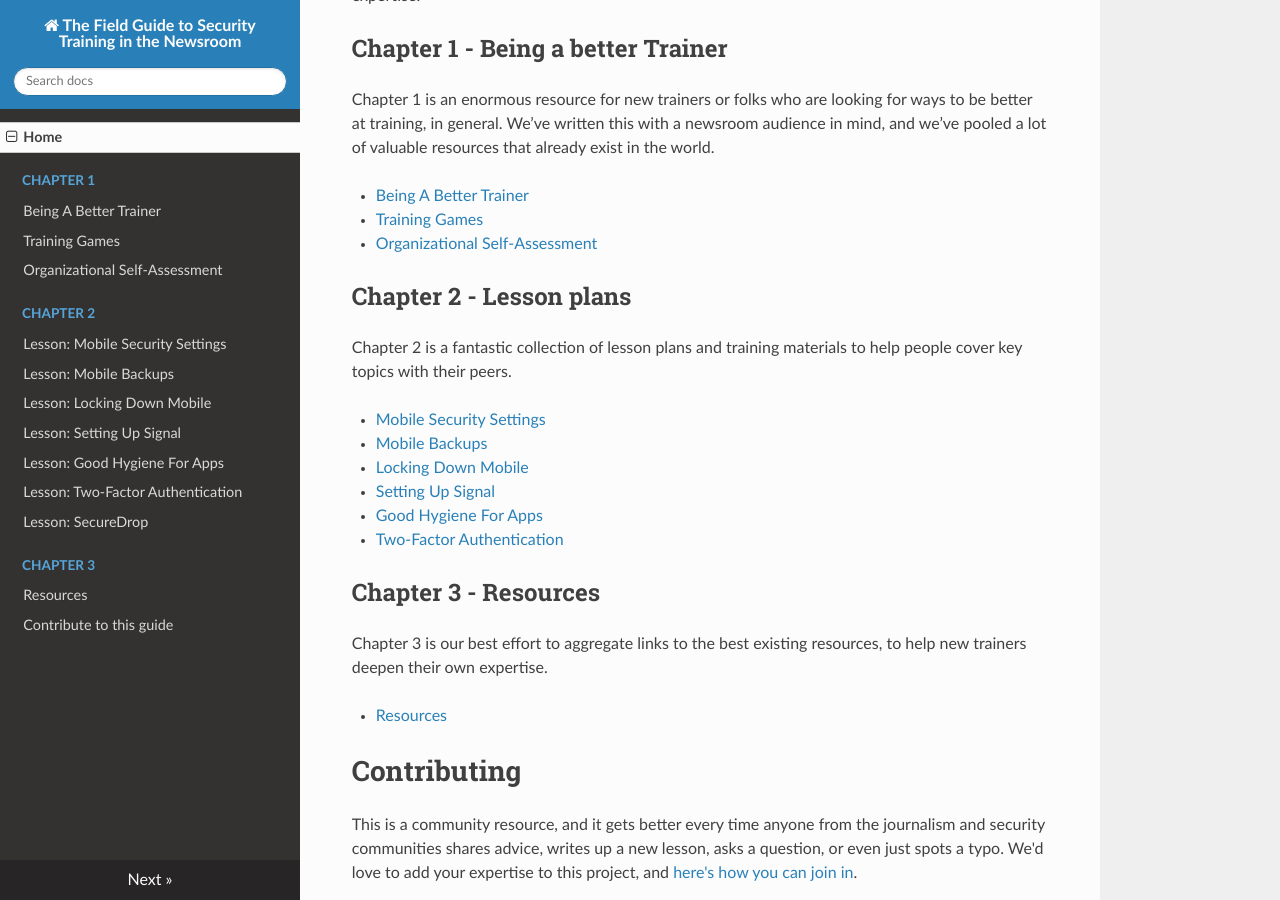
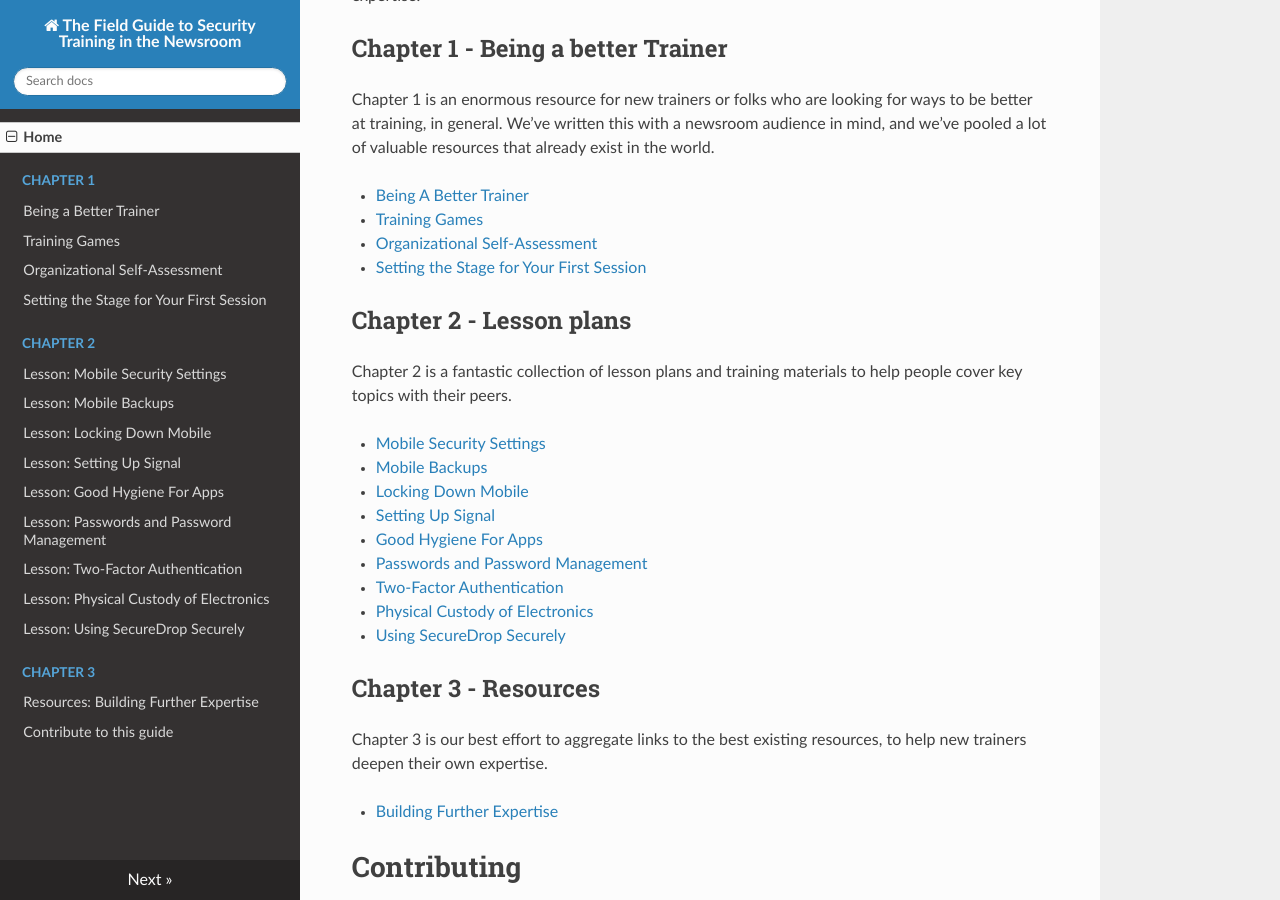
Before and after one commit to OpenNewsLabs/field-guide-security-training-newsroom, an MkDocs documentation site: the page built from docs/index.md, in a window 1280 px wide and 900 px high, scrolled down 1007 px. Built offline with MkDocs 1.6.1, drawn with Linux system fonts in a browser that asks for light colours; nearby versions of some CDN libraries; old or Windows-style settings are respelled for this version of MkDocs.

Commit message:
update TOCs

```diff
--- a/docs/index.md
+++ b/docs/index.md
@@ -20,6 +20,7 @@ Chapter 1 is an enormous resource for new trainers or folks who are looking for
 * [Being A Better Trainer](Chapter01-01-BeingABetterTrainer)
 * [Training Games](Chapter01-02-TrainingGames)
 * [Organizational Self-Assessment](Chapter01-03-OrganizationalSelfAssessment)
+* [Setting the Stage for Your First Session](Chapter01-04-FramingStrategies)
 
 ## Chapter 2 - Lesson plans
 Chapter 2 is a fantastic collection of lesson plans and training materials to help people cover key topics with their peers.
@@ -29,14 +30,15 @@ Chapter 2 is a fantastic collection of lesson plans and training materials to he
 * [Locking Down Mobile](Chapter02-03-Locking-Down-Mobile)
 * [Setting Up Signal](Chapter02-04-Setting-Up-Signal)
 * [Good Hygiene For Apps](Chapter02-05-Good-Hygiene-For-Apps)
+* [Passwords and Password Management](Chapter02-06-Passwords)
 * [Two-Factor Authentication](Chapter02-07-Two-Factor-Authentication)
-
+* [Physical Custody of Electronics](Chapter02-09-PhysicalSecurity)
+* [Using SecureDrop Securely](Chapter02-11-SecureDrop)
 
 ## Chapter 3 - Resources
 Chapter 3 is our best effort to aggregate links to the best existing resources, to help new trainers deepen their own expertise.
 
-* [Resources](Chapter03-Resources)
-
+* [Building Further Expertise](Chapter03-02-Resources)
 
 # Contributing
 
--- a/mkdocs.yml
+++ b/mkdocs.yml
@@ -2,18 +2,21 @@ site_name: The Field Guide to Security Training in the Newsroom
 pages:
     - Home: index.md
     - Chapter 1:
-        - "Being A Better Trainer": Chapter01-01-BeingABetterTrainer.md
+        - "Being a Better Trainer": Chapter01-01-BeingABetterTrainer.md
         - "Training Games": Chapter01-02-TrainingGames.md
         - "Organizational Self-Assessment": Chapter01-03-OrganizationalSelfAssessment.md
+        - "Setting the Stage for Your First Session": Chapter01-04-FramingStrategies.md
     - Chapter 2:
         - "Lesson: Mobile Security Settings": Chapter02-01-Mobile-Security-Settings.md
         - "Lesson: Mobile Backups": Chapter02-02-Mobile-Backups.md
         - "Lesson: Locking Down Mobile": Chapter02-03-Locking-Down-Mobile.md
         - "Lesson: Setting Up Signal": Chapter02-04-Setting-Up-Signal.md
         - "Lesson: Good Hygiene For Apps": Chapter02-05-Good-Hygiene-For-Apps.md
+        - "Lesson: Passwords and Password Management": Chapter02-06-Passwords.md
         - "Lesson: Two-Factor Authentication": Chapter02-07-Two-Factor-Authentication.md
-        - "Lesson: SecureDrop": Chapter02-11-SecureDrop.md
+        - "Lesson: Physical Custody of Electronics": Chapter02-09-PhysicalSecurity.md
+        - "Lesson: Using SecureDrop Securely": Chapter02-11-SecureDrop.md
     - Chapter 3:
-        - "Resources": Chapter03-02-Resources.md
+        - "Resources: Building Further Expertise": Chapter03-02-Resources.md
     - Contribute to this guide: contributing.md
 theme: readthedocs
```
